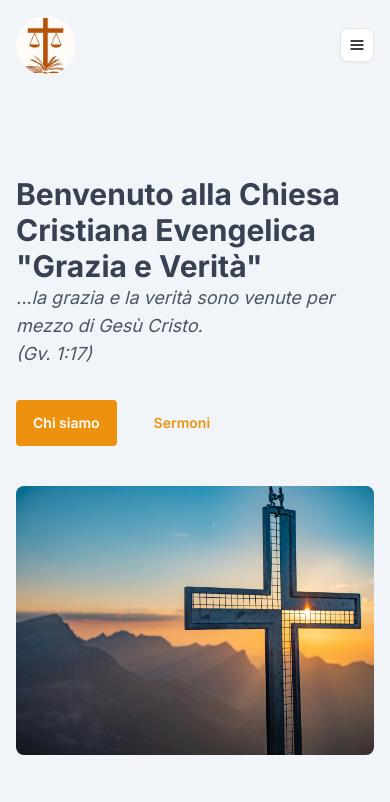
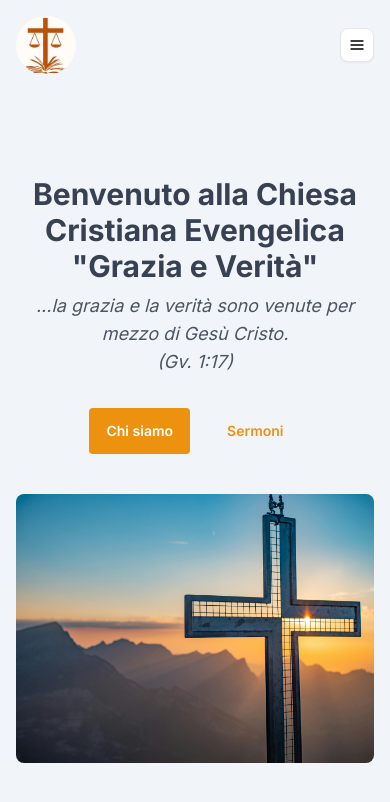
Before and after one commit to mirkorap/grace-and-truth-church, a Next.js app: page / in a window 390 px wide. Shown: the top 802 px of the page. Built offline with nearby package versions, Linux system fonts and the light colour scheme.

Commit message:
feat: add Tailwind classes to manage mobile viewports

```diff
--- a/containers/home-page/hero-section/index.tsx
+++ b/containers/home-page/hero-section/index.tsx
@@ -6,11 +6,15 @@ import Image from 'next/image';
 export default function HeroSection() {
   return (
     <section id='home' className='w-full pt-44'>
-      <div className='mx-auto w-full max-w-[85rem] px-4 sm:flex sm:items-center sm:justify-between'>
-        <div className='sm:w-1/2 mb-10'>
-          <div className='flex flex-col'>
-            <HeadlineLarge text='Benvenuto alla Chiesa Cristiana Evengelica "Grazia e Verità"' />
+      <div className='mx-auto w-full max-w-[85rem] px-4 flex flex-col lg:flex-row items-center justify-between'>
+        <div className='lg:w-1/2 mb-10'>
+          <div className='flex flex-col items-center lg:items-start'>
+            <HeadlineLarge
+              className='text-center lg:text-start mb-2'
+              text='Benvenuto alla Chiesa Cristiana Evengelica "Grazia e Verità"'
+            />
             <Quote
+              className='text-center lg:text-start'
               text='...la grazia e la verità sono venute per mezzo di Gesù Cristo.'
               verse='Gv. 1:17'
             />
@@ -27,9 +31,9 @@ export default function HeroSection() {
           </div>
         </div>
 
-        <div className='sm:w-1/2'>
+        <div className='lg:w-1/2'>
           <div className='relative h-[20rem] w-full max-w-3xl'>
-            <div className='absolute right-0 top-0'>
+            <div className='lg:absolute lg:right-0 lg:top-0'>
               <Image
                 className='h-auto max-w-full rounded-lg'
                 src='/home/cross.jpg'
@@ -38,7 +42,7 @@ export default function HeroSection() {
                 height={520}
               />
             </div>
-            <div className='hidden sm:block absolute left-10 top-20 z-10'>
+            <div className='hidden lg:block lg:absolute lg:left-10 lg:top-20 lg:z-10'>
               <Image
                 className='h-auto max-w-full rounded-lg'
                 src='/home/bible.jpg'
```
